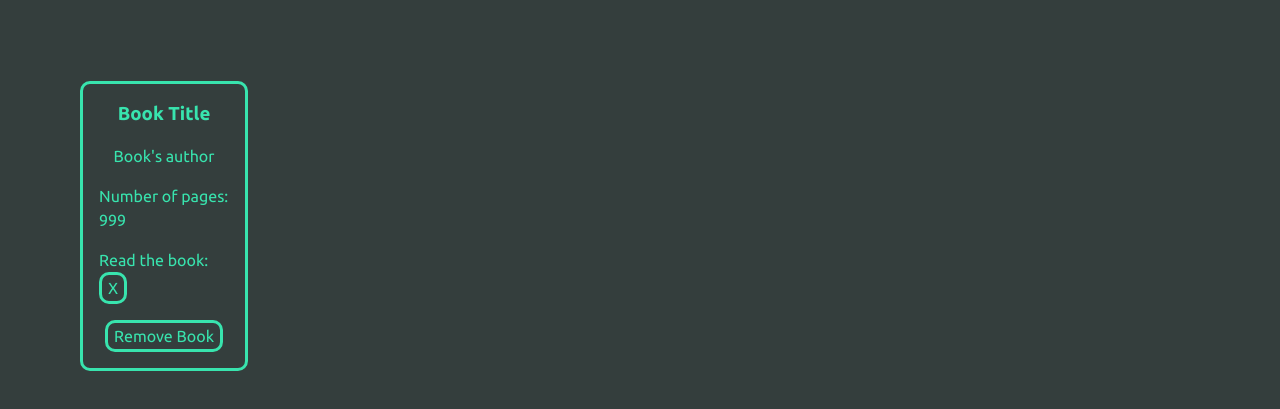
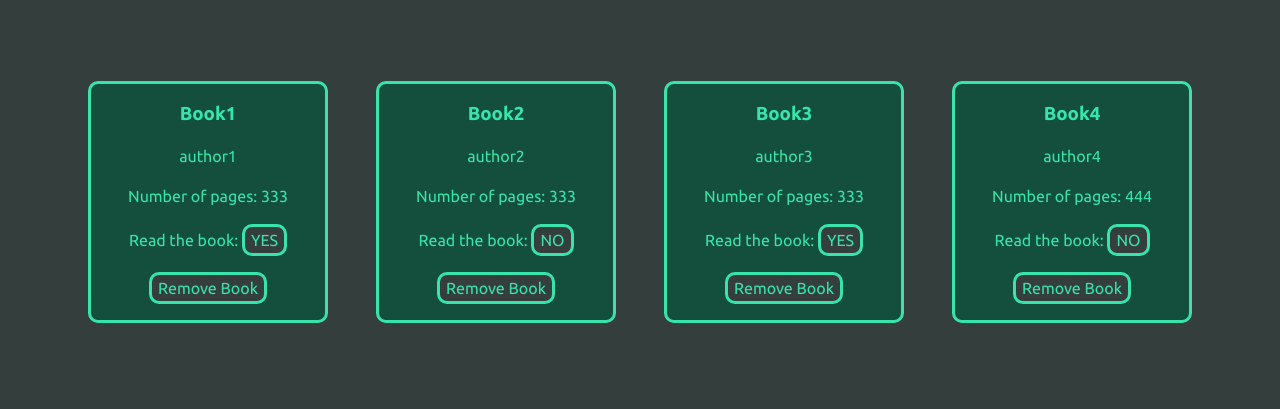
Before and after one commit to patrick-potocny/js_training, a plain HTML site: page library/index.html in a window 1280 px wide. Shown: the part 95-504 px from the top of the page. Drawn offline with Linux system fonts and the light colour scheme.

Commit message:
Working on library app

```diff
--- a/library/index.html
+++ b/library/index.html
@@ -8,6 +8,7 @@
     <link rel="preconnect" href="https://fonts.googleapis.com">
     <link rel="preconnect" href="https://fonts.gstatic.com" crossorigin>
     <link href="https://fonts.googleapis.com/css2?family=Ubuntu:wght@400;700&display=swap" rel="stylesheet">
+    <script src="script.js" defer></script>
     <title>Library</title>
 </head>
 <body>
@@ -19,18 +20,7 @@
     </header>
 
     <main>
-        <section class="books">
-            <div class="card">
-                <h3 class="title">Book Title</h3>
-                <p class="author">Book's author</p>
-                <p class="pages">Number of pages: <span>999</span></p>
-                <div class="read-book">
-                    <p class="read-p">Read the book: </p>
-                    <button class="read-btn">X</button>
-                </div>
-                <button class="remove-book">Remove Book</button>
-            </div>
-        </section>
+        <section class="books" id="books-grid"></section>
     </main>
 
 </body>
--- a/library/script.js
+++ b/library/script.js
@@ -1,27 +1,57 @@
 let myLibrary = [];
 
-function Book(title, author, read) {
+function Book(title, author, pages, read) {
     this.title = title
     this.author = author
     this.read = read
-    this.info = function () {
-        return `${this.title} by ${this.author}, ${this.read}.`
+    this.pages = pages
+    this.updateRead = function () {
+        if (this.read === 'YES'){
+            this.read = 'NO'
+        }else {
+            this.read = 'YES'
+        }
     }
 }
 
-function addBookToLibrary(title, author, read) {
-    const newBook = new Book(title, author, read);
+function addBookToLibrary(title, author, pages, read) {
+    const newBook = new Book(title, author, pages, read);
     myLibrary.push(newBook);
 }
 
-addBookToLibrary('Book1', 'author1', 'read');
-addBookToLibrary('Book2', 'author2', 'not read');
-addBookToLibrary('Book3', 'author3', 'read');
+addBookToLibrary('Book1', 'author1', '333', 'YES');
+addBookToLibrary('Book2', 'author2', '333', 'NO');
+addBookToLibrary('Book3', 'author3', '333', 'YES');
+addBookToLibrary('Book4', 'author4', '444', 'NO');
 
-const booksElement = document.getElementById('books')
 
-function populateLibrary(params) {
-    for (const book of myLibrary) {
-        booksElement.
+function updateBooks(library) {
+    const booksElement = document.getElementById('books-grid')
+    booksElement.innerHTML = ''
+    for (bookIndex in library){
+        book = library[bookIndex]
+        booksElement.innerHTML += `
+        <div class="card">
+            <h3 class="title">${book.title}</h3>
+            <p class="author">${book.author}</p>
+            <p class="pages">Number of pages: <span>${book.pages}</span></p>
+            <div class="read-book">
+                <p class="read-p">Read the book: </p>
+                <button class="read-btn" data-book-index="${bookIndex}" onclick=updateRead(this)>${book.read}</button>
+            </div>
+            <button class="remove-book" data-book-index="${bookIndex}" onclick=removeBook(this)>Remove Book</button>
+        </div>`
     }
 }
+
+function updateRead(element) {
+    myLibrary[element.dataset.bookIndex].updateRead()
+    updateBooks(myLibrary)
+}
+
+function removeBook(element) {
+    myLibrary.splice(element.dataset.bookIndex, 1)
+    updateBooks(myLibrary)
+}
+
+updateBooks(myLibrary)
--- a/library/style.css
+++ b/library/style.css
@@ -81,6 +81,7 @@ select {
     --clr-sec: #AEDCC0;
     --clr-accent: #607466;
     --clr-neutral: #343E3D;
+    --clr-card: #134f3c;
 }
 
 
@@ -145,9 +146,10 @@ main {
 }
 
 .card {
+  background-color: var(--clr-card);
   border: 3px solid var(--clr-prim);
   border-radius: 10px;
-  width: 15%;
+  width: 15rem;
   padding: 1rem;
   display: flex;
   flex-direction: column;
@@ -162,3 +164,10 @@ main {
 .read-btn {
   display: inline;
 }
+
+.books {
+  display: grid;
+  grid-template-columns: repeat(4, 1fr);
+  justify-items: center;
+  gap: 2rem;
+}
```
